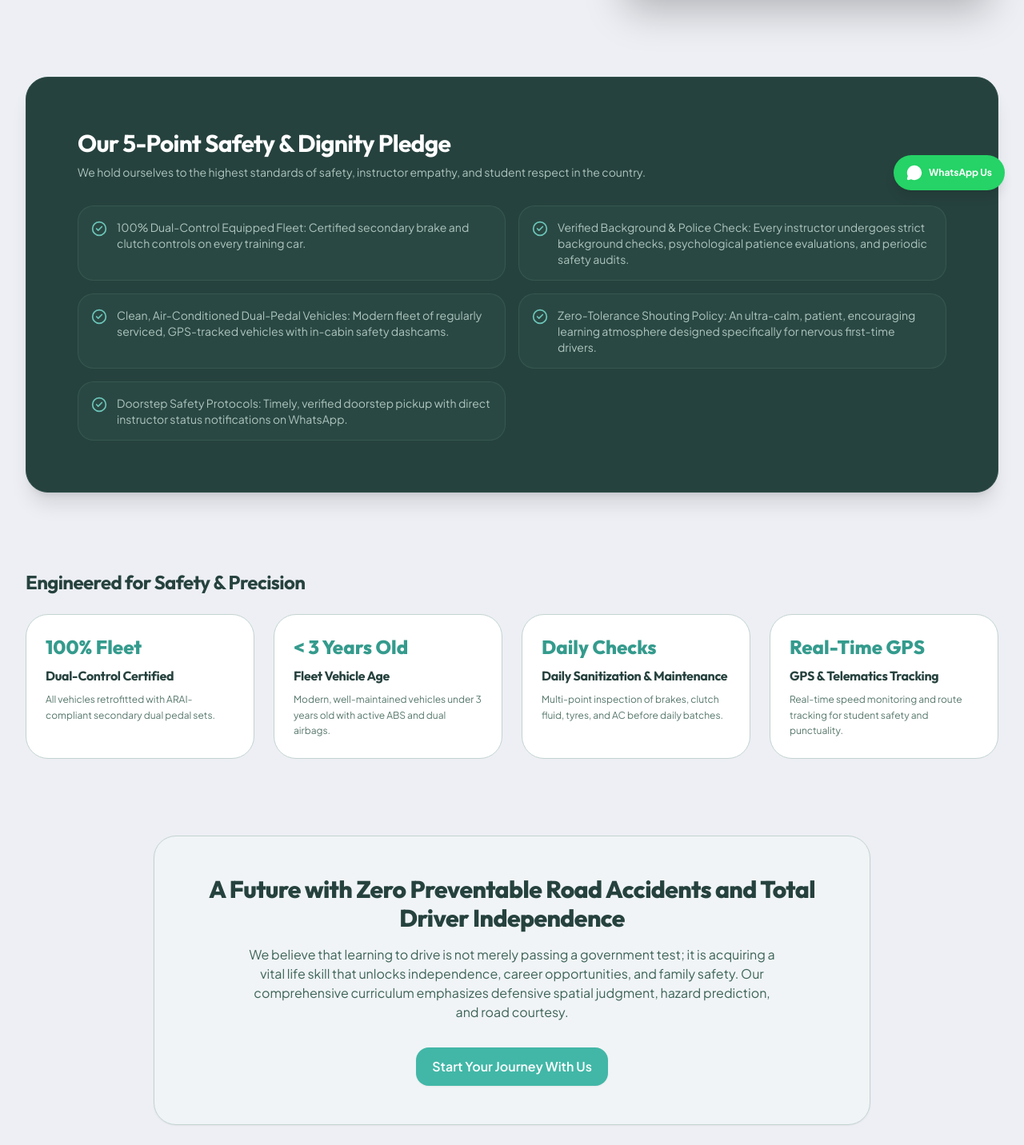
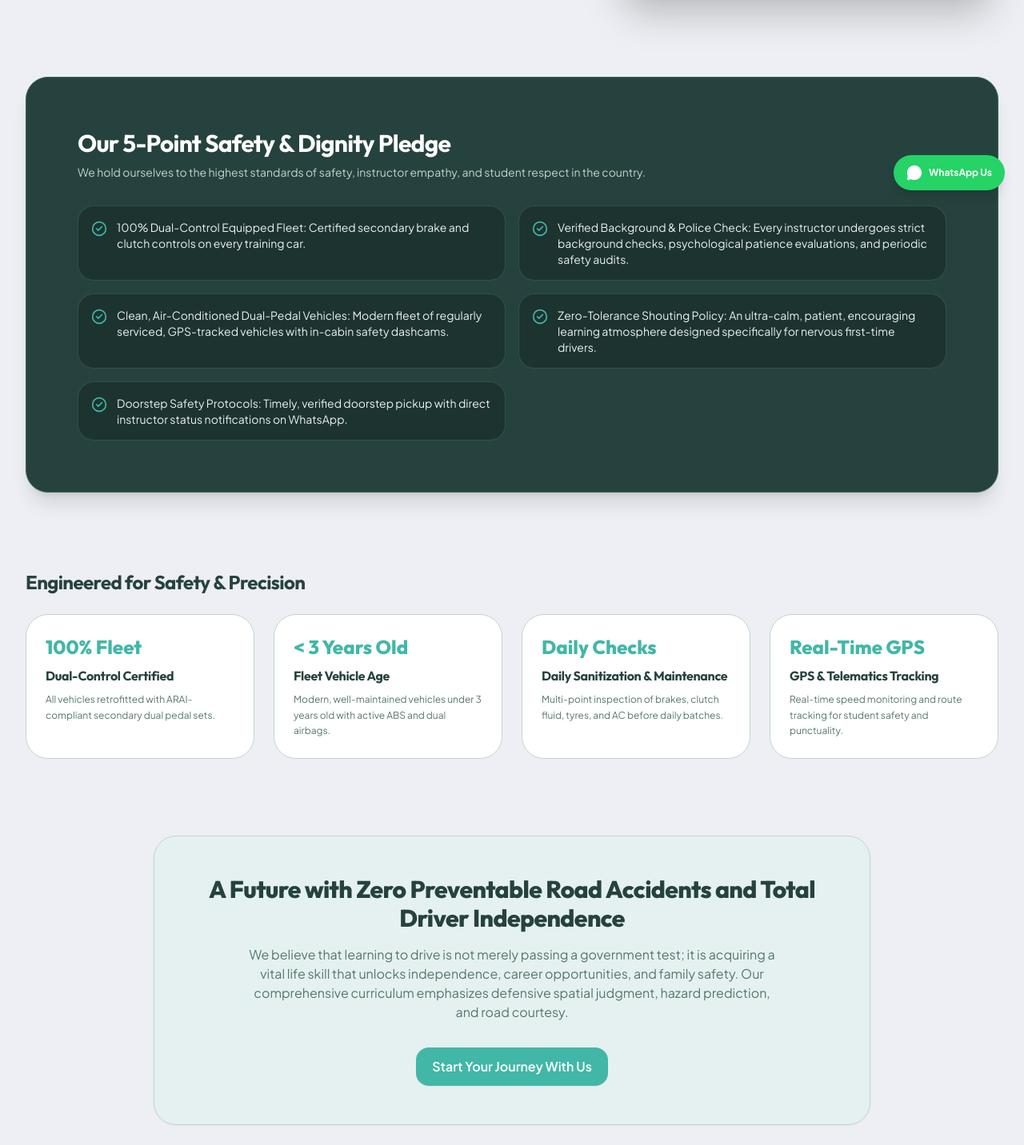
Before and after one commit to Ginuuuuu/Driving-School-Simple, a React (Vite) app: page /about in a window 1280 px wide. Shown: the part 538-1970 px from the top of the page at 80% size. Built offline with nearby package versions, Linux system fonts and the light colour scheme.

Commit message:
feat: add About page with mission, safety pledge, and fleet details components

```diff
--- a/src/pages/About.tsx
+++ b/src/pages/About.tsx
@@ -27,11 +27,11 @@ export const About: React.FC = () => {
         className="grid grid-cols-1 lg:grid-cols-12 gap-8 sm:gap-12 items-center"
       >
         <div className="lg:col-span-7 space-y-3 sm:space-y-4">
-          <h1 className="text-xl sm:text-3xl lg:text-4xl font-extrabold font-display text-slate-900 tracking-tight leading-tight">
+          <h1 className="text-xl sm:text-3xl lg:text-4xl font-extrabold font-display text-[#26423E] tracking-tight leading-tight">
             {about.missionHeadline}
           </h1>
 
-          <p className="text-xs sm:text-base text-slate-600 leading-relaxed">
+          <p className="text-xs sm:text-base text-[#56776A] leading-relaxed">
             {about.missionBody}
           </p>
 
@@ -51,7 +51,7 @@ export const About: React.FC = () => {
           transition={{ duration: 0.5, delay: 0.1 }}
           className="lg:col-span-5 relative"
         >
-          <div className="rounded-2xl sm:rounded-3xl overflow-hidden shadow-xl sm:shadow-2xl border border-slate-200 bg-white">
+          <div className="rounded-2xl sm:rounded-3xl overflow-hidden shadow-xl sm:shadow-2xl border border-[#C2D3D0] bg-white">
             <img
               src="https://images.unsplash.com/photo-1549317661-bd32c8ce0db2?auto=format&fit=crop&w=800&q=80"
               alt="DriveCraft training fleet and certified mentors"
@@ -67,21 +67,21 @@ export const About: React.FC = () => {
         whileInView={{ opacity: 1, y: 0 }}
         viewport={{ once: true, margin: "-30px" }}
         transition={{ duration: 0.45 }}
-        className="bg-slate-900 text-white rounded-2xl sm:rounded-3xl p-5 sm:p-12 lg:p-16 border border-slate-800 shadow-xl space-y-6 sm:space-y-8"
+        className="bg-[#26423E] text-white rounded-2xl sm:rounded-3xl p-5 sm:p-12 lg:p-16 border border-[#3D6357] shadow-xl space-y-6 sm:space-y-8"
       >
         <div className="max-w-3xl space-y-1.5 sm:space-y-2">
           <h2 className="text-lg sm:text-2xl lg:text-3xl font-bold font-display text-white tracking-tight">
             Our 5-Point Safety & Dignity Pledge
           </h2>
-          <p className="text-xs sm:text-sm text-slate-300 leading-relaxed">
+          <p className="text-xs sm:text-sm text-[#C2D3D0] leading-relaxed">
             We hold ourselves to the highest standards of safety, instructor empathy, and student respect in the country.
           </p>
         </div>
 
-        <div className="grid grid-cols-1 md:grid-cols-2 gap-2.5 sm:gap-4 text-xs sm:text-sm text-slate-300">
+        <div className="grid grid-cols-1 md:grid-cols-2 gap-2.5 sm:gap-4 text-xs sm:text-sm text-[#EDEFF4]">
           {about.safetyPledge.map((item, idx) => (
-            <div key={idx} className="flex items-start gap-2.5 sm:gap-3 p-3 sm:p-4 rounded-xl sm:rounded-2xl bg-slate-800/60 border border-slate-700/60 hover-lift-subtle transition-all">
-              <CheckCircle2 className="w-4 h-4 sm:w-5 sm:h-5 text-emerald-400 shrink-0 mt-0.5" />
+            <div key={idx} className="flex items-start gap-2.5 sm:gap-3 p-3 sm:p-4 rounded-xl sm:rounded-2xl bg-[#182B28]/60 border border-[#3D6357]/60 hover-lift-subtle transition-all">
+              <CheckCircle2 className="w-4 h-4 sm:w-5 sm:h-5 text-[#42B7A7] shrink-0 mt-0.5" />
               <span className="leading-relaxed text-[0.75rem] sm:text-sm">{item}</span>
             </div>
           ))}
@@ -97,21 +97,21 @@ export const About: React.FC = () => {
         className="space-y-4 sm:space-y-6"
       >
         <div>
-          <h2 className="text-lg sm:text-2xl font-bold font-display text-slate-900 tracking-tight">
+          <h2 className="text-lg sm:text-2xl font-bold font-display text-[#26423E] tracking-tight">
             Engineered for Safety & Precision
           </h2>
         </div>
 
         <div className="grid grid-cols-1 sm:grid-cols-2 lg:grid-cols-4 gap-3.5 sm:gap-6">
           {about.fleetStandards.map((std, idx) => (
-            <div key={idx} className="p-3.5 sm:p-6 rounded-2xl sm:rounded-3xl bg-white border border-slate-200 shadow-xs space-y-1.5 sm:space-y-2 hover-lift">
-              <div className="text-xl sm:text-2xl font-black font-display text-emerald-600">
+            <div key={idx} className="p-3.5 sm:p-6 rounded-2xl sm:rounded-3xl bg-white border border-[#C2D3D0] shadow-xs space-y-1.5 sm:space-y-2 hover-lift">
+              <div className="text-xl sm:text-2xl font-black font-display text-[#42B7A7]">
                 {std.metric}
               </div>
-              <h3 className="text-sm sm:text-base font-bold font-display text-slate-900">
+              <h3 className="text-sm sm:text-base font-bold font-display text-[#26423E]">
                 {std.title}
               </h3>
-              <p className="text-xs text-slate-600 leading-relaxed">
+              <p className="text-xs text-[#56776A] leading-relaxed">
                 {std.description}
               </p>
             </div>
@@ -125,12 +125,12 @@ export const About: React.FC = () => {
         whileInView={{ opacity: 1, scale: 1 }}
         viewport={{ once: true, margin: "-30px" }}
         transition={{ duration: 0.45 }}
-        className="bg-emerald-50/60 rounded-2xl sm:rounded-3xl p-5 sm:p-12 border border-emerald-200 text-center max-w-4xl mx-auto space-y-3 sm:space-y-4 shadow-sm"
+        className="bg-[#E2F3F0]/60 rounded-2xl sm:rounded-3xl p-5 sm:p-12 border border-[#C2D3D0] text-center max-w-4xl mx-auto space-y-3 sm:space-y-4 shadow-sm"
       >
-        <h2 className="text-xl sm:text-3xl font-extrabold font-display text-slate-900">
+        <h2 className="text-xl sm:text-3xl font-extrabold font-display text-[#26423E]">
           {about.visionHeadline}
         </h2>
-        <p className="text-xs sm:text-base text-slate-700 leading-relaxed max-w-2xl mx-auto">
+        <p className="text-xs sm:text-base text-[#56776A] leading-relaxed max-w-2xl mx-auto">
           {about.visionBody}
         </p>
         <div className="pt-2 sm:pt-4">
--- a/src/pages/Courses.tsx
+++ b/src/pages/Courses.tsx
@@ -44,7 +44,7 @@ export const Courses: React.FC = () => {
       />
 
       <div>
-        <h1 className="text-xl sm:text-2xl lg:text-3xl font-bold font-display text-slate-900 tracking-tight">
+        <h1 className="text-xl sm:text-2xl lg:text-3xl font-bold font-display text-[#26423E] tracking-tight">
           Driving Courses & Programs
         </h1>
       </div>
@@ -54,18 +54,18 @@ export const Courses: React.FC = () => {
         initial={{ opacity: 0, y: 15 }}
         animate={{ opacity: 1, y: 0 }}
         transition={{ duration: 0.35 }}
-        className="p-3.5 sm:p-6 bg-white rounded-2xl sm:rounded-3xl border border-slate-200 shadow-xs space-y-3 sm:space-y-4"
+        className="p-3.5 sm:p-6 bg-white rounded-2xl sm:rounded-3xl border border-[#C2D3D0] shadow-xs space-y-3 sm:space-y-4"
       >
         <div className="grid grid-cols-1 sm:grid-cols-12 gap-2.5 sm:gap-4 items-center">
           {/* Search Box (6 cols) */}
           <div className="sm:col-span-6 relative">
-            <Search className="w-4 h-4 text-slate-400 absolute left-3.5 top-2.5 sm:top-3.5" />
+            <Search className="w-4 h-4 text-[#56776A] absolute left-3.5 top-2.5 sm:top-3.5" />
             <input
               type="text"
               placeholder="Search courses, parking, highway, RTO..."
               value={searchQuery}
               onChange={(e) => setSearchQuery(e.target.value)}
-              className="w-full pl-9 sm:pl-10 pr-3.5 sm:pr-4 py-2 sm:py-2.5 rounded-xl border border-slate-200 text-xs sm:text-sm focus:ring-2 focus:ring-emerald-500 focus:outline-none transition-all"
+              className="w-full pl-9 sm:pl-10 pr-3.5 sm:pr-4 py-2 sm:py-2.5 rounded-xl border border-[#C2D3D0] text-xs sm:text-sm text-[#26423E] focus:ring-2 focus:ring-[#42B7A7] focus:outline-none transition-all"
             />
           </div>
 
@@ -74,7 +74,7 @@ export const Courses: React.FC = () => {
             <select
               value={selectedCategory}
               onChange={(e) => setSelectedCategory(e.target.value)}
-              className="w-full px-3 sm:px-3.5 py-2 sm:py-2.5 rounded-xl border border-slate-200 text-xs sm:text-sm focus:ring-2 focus:ring-emerald-500 focus:outline-none bg-white transition-all"
+              className="w-full px-3 sm:px-3.5 py-2 sm:py-2.5 rounded-xl border border-[#C2D3D0] text-xs sm:text-sm text-[#26423E] focus:ring-2 focus:ring-[#42B7A7] focus:outline-none bg-white transition-all"
             >
               <option value="all">All Categories</option>
               <option value="beginner">Beginner Complete</option>
@@ -90,7 +90,7 @@ export const Courses: React.FC = () => {
             <select
               value={selectedTransmission}
               onChange={(e) => setSelectedTransmission(e.target.value)}
-              className="w-full px-3 sm:px-3.5 py-2 sm:py-2.5 rounded-xl border border-slate-200 text-xs sm:text-sm focus:ring-2 focus:ring-emerald-500 focus:outline-none bg-white transition-all"
+              className="w-full px-3 sm:px-3.5 py-2 sm:py-2.5 rounded-xl border border-[#C2D3D0] text-xs sm:text-sm text-[#26423E] focus:ring-2 focus:ring-[#42B7A7] focus:outline-none bg-white transition-all"
             >
               <option value="all">All Transmissions</option>
               <option value="manual">Manual Transmission</option>
@@ -101,7 +101,7 @@ export const Courses: React.FC = () => {
 
         {/* Active Filters summary */}
         {(searchQuery || selectedCategory !== 'all' || selectedTransmission !== 'all') && (
-          <div className="flex items-center justify-between pt-2 border-t border-slate-100 text-xs text-slate-500">
+          <div className="flex items-center justify-between pt-2 border-t border-[#C2D3D0]/60 text-xs text-[#56776A]">
             <span>
               Showing {filteredCourses.length} of {courses.length} courses
             </span>
@@ -111,7 +111,7 @@ export const Courses: React.FC = () => {
                 setSelectedCategory('all');
                 setSelectedTransmission('all');
               }}
-              className="text-emerald-700 font-bold hover:underline transition-colors"
+              className="text-[#42B7A7] font-bold hover:underline transition-colors"
             >
               Reset Filters
             </button>
@@ -145,10 +145,10 @@ export const Courses: React.FC = () => {
         </motion.div>
       ) : (
         /* Empty State */
-        <div className="p-12 text-center bg-white rounded-3xl border border-slate-200 shadow-xs max-w-md mx-auto space-y-3">
-          <Car className="w-12 h-12 text-slate-300 mx-auto" />
-          <h3 className="text-base font-bold text-slate-900">No courses match your filter</h3>
-          <p className="text-xs text-slate-500">
+        <div className="p-12 text-center bg-white rounded-3xl border border-[#C2D3D0] shadow-xs max-w-md mx-auto space-y-3">
+          <Car className="w-12 h-12 text-[#C2D3D0] mx-auto" />
+          <h3 className="text-base font-bold text-[#26423E]">No courses match your filter</h3>
+          <p className="text-xs text-[#56776A]">
             Try adjusting your search query or reset filters to see all available driving packages.
           </p>
           <Button
@@ -166,18 +166,18 @@ export const Courses: React.FC = () => {
       )}
 
       {/* Custom Training Enquiry Callout */}
-      <section className="p-8 sm:p-12 rounded-3xl bg-slate-900 text-white border border-slate-800 flex flex-col md:flex-row items-center justify-between gap-6">
+      <section className="p-8 sm:p-12 rounded-3xl bg-[#26423E] text-white border border-[#3D6357] flex flex-col md:flex-row items-center justify-between gap-6">
         <div className="space-y-2 text-center md:text-left">
           <h3 className="text-xl sm:text-2xl font-bold font-display text-white">
             Need a Customized Lesson Plan or Hourly Batch?
           </h3>
-          <p className="text-xs sm:text-sm text-slate-300 max-w-xl">
+          <p className="text-xs sm:text-sm text-[#C2D3D0] max-w-xl">
             We can customize lesson hours around your specific office timings, personal car model, or tricky basement parking slot.
           </p>
         </div>
 
         <Button
-          variant="amber"
+          variant="primary"
           size="lg"
           onClick={() => onOpenBooking()}
           className="shrink-0 shadow-md"
```
